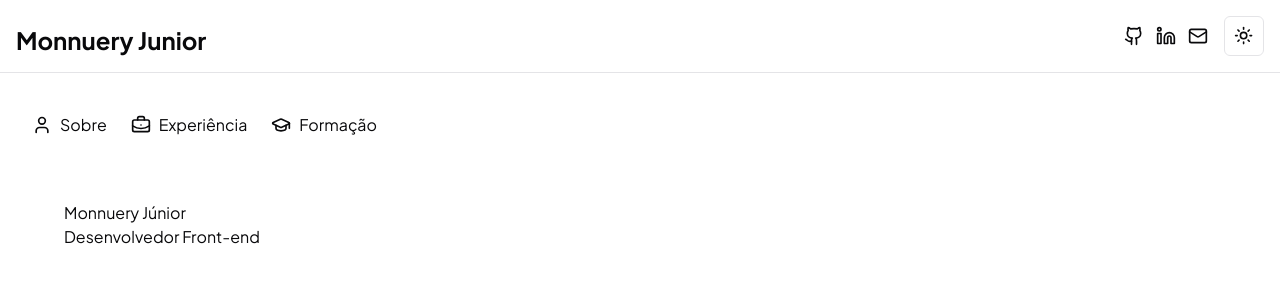
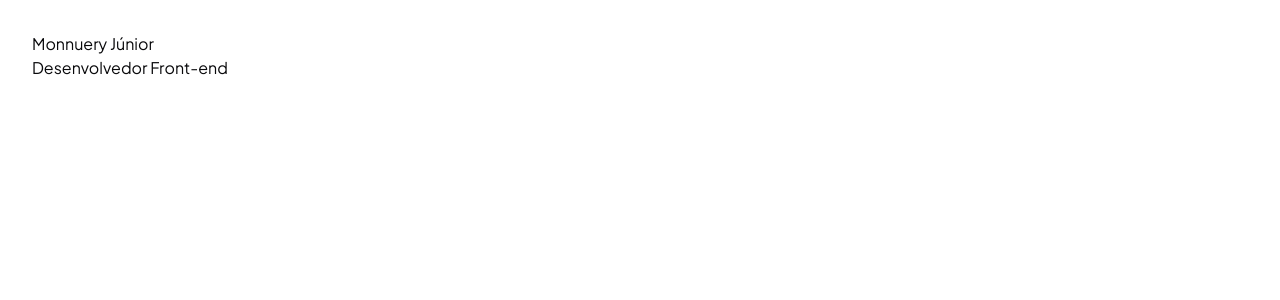
Before and after one commit to santozxy/portfolio-app, a Next.js app: page / in a window 1280 px wide. Shown: the top 300 px of the page. Built offline with nearby package versions, Linux system fonts and the light colour scheme.

Commit message:
:truck: move: Add new route dad (portfolio)  comport new layout and routes

```diff
--- /dev/null
+++ b/src/app/(portfolio)/layout.tsx
@@ -0,0 +1,18 @@
+import { Header } from "@/components/header";
+import { Nav } from "@/components/nav";
+
+export default function PortfolioLayout({
+  children, // will be a page or nested layout
+}: {
+  children: React.ReactNode;
+}) {
+  return (
+    <section className="relative min-h-screen bg-gradient-to-tl from-zinc-800 via-zinc-400/10 to-zinc-900 ">
+      <Header />
+      <div className="container mx-auto flex flex-col gap-8 ">
+        <Nav />
+        {children}
+      </div>
+    </section>
+  );
+}
--- a/src/app/layout.tsx
+++ b/src/app/layout.tsx
@@ -1,10 +1,6 @@
 import type { Metadata } from "next";
 import { Plus_Jakarta_Sans } from "next/font/google";
 import "./globals.css";
-import { ThemeProvider } from "@/providers/theme-provider";
-import { Header } from "@/components/header";
-import Link from "next/link";
-import { Nav } from "@/components/nav";
 
 const plusJakartaSans = Plus_Jakarta_Sans({ subsets: ["latin"] });
 
@@ -20,21 +16,7 @@ export default function RootLayout({
 }>) {
   return (
     <html lang="pt-br" className={plusJakartaSans.className}>
-      <body className="antialiased">
-        <ThemeProvider
-          attribute="class"
-          defaultTheme="system"
-          enableSystem
-          disableTransitionOnChange
-        >
-          <Header />
-          <div className="container mx-auto flex flex-col gap-8 ">
-            <Nav />
-
-            {children}
-          </div>
-        </ThemeProvider>
-      </body>
+      <body className="antialiased ">{children}</body>
     </html>
   );
 }
--- a/src/components/header.tsx
+++ b/src/components/header.tsx
@@ -3,9 +3,9 @@ import { ToggleTheme } from "./toggle-theme";
 
 export function Header() {
   return (
-    <header className="sticky top-0 z-10 backdrop-blur-sm bg-background/80 border-b">
+    <header className="sticky top-0 z-10 ">
       <div className=" px-4 py-4 flex justify-between items-end">
-      <h1 className="text-2xl font-bold">Monnuery Junior</h1>
+        <h1 className="text-2xl font-bold">Monnuery Junior</h1>
         <div className="flex items-center gap-4">
           <div className=" flex items-center gap-3">
             <a
@@ -24,14 +24,8 @@ export function Header() {
             >
               <Linkedin size={20} />
             </a>
-            <a
-              href="mailto:monnuerypachecodossantos@gmail.com"
-              className="text-foreground hover:text-primary"
-            >
-              <Mail size={20} />
-            </a>
           </div>
-          <ToggleTheme />
+          {/* <ToggleTheme /> */}
         </div>
       </div>
     </header>
```
Also changed, not shown: src/app/(portfolio)/about/page.tsx (renamed from src/app/about/page.tsx), src/app/(portfolio)/education/page.tsx (renamed from src/app/education/page.tsx), src/app/(portfolio)/experience/page.tsx (renamed from src/app/experience/page.tsx), src/app/(portfolio)/skills/page.tsx (renamed from src/app/skills/page.tsx).
